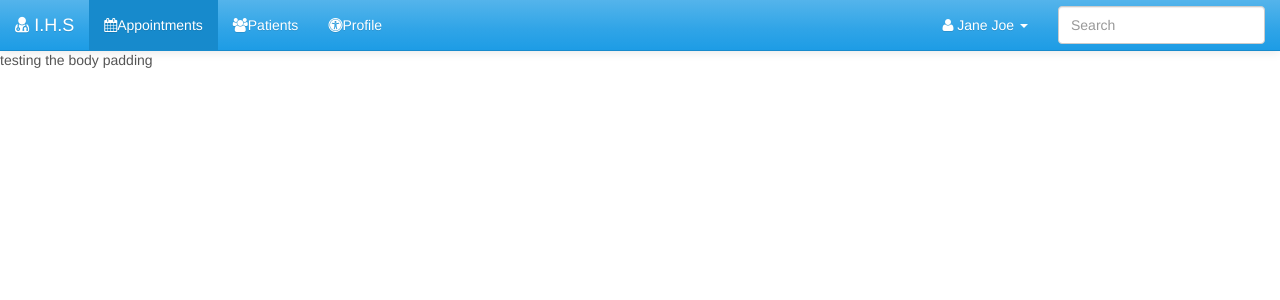
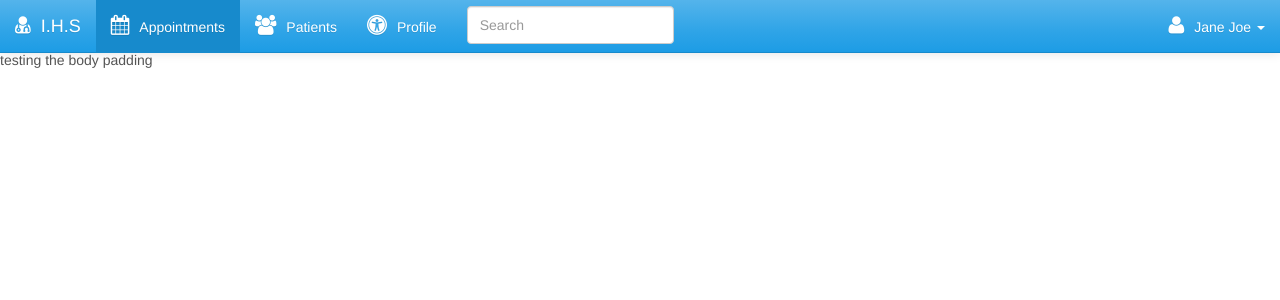
Before and after one commit to MariaSpr/IHS, a PHP site: page / in a window 1280 px wide. Shown: the top 300 px of the page. Run offline with PHP 8.4, Linux system fonts and the light colour scheme; some libraries are stand-ins or nearby versions.

Commit message:
Styled navbar and icons

```diff
--- a/index.html
+++ b/index.html
@@ -24,15 +24,15 @@
                     <span class="icon-bar"></span>
                     <span class="icon-bar"></span>
                 </button>
-                <a class="navbar-brand" href="#"><span class="fa fa-user-md"></span>     I.H.S </a>
+                <a class="navbar-brand" href="#"><span class="fa fa-user-md navIcon"></span>I.H.S </a>
             </div>
             <div class="collapse navbar-collapse" id="bs-example-navbar-collapse-1">
                 <ul class="nav navbar-nav">
-                    <li class="active"><a href="#"> <span class="fa fa-calendar"></span>Appointments <span class="sr-only">(current)</span></a></li>
-                    <li><a href="#"><span class="fa fa-users"></span>Patients</a></li>
-                    <li><a href="#"><span class="fa fa-universal-access"></span>Profile</a></li>
+                    <li class="active"><a href="#"> <span class="fa fa-calendar navIcon"></span>Appointments <span class="sr-only">(current)</span></a></li>
+                    <li><a href="#"><span class="fa fa-users navIcon"></span>Patients</a></li>
+                    <li><a href="#"><span class="fa fa-universal-access navIcon"></span>Profile</a></li>
                 </ul>
-                <form class="navbar-form navbar-right" role="search">
+                <form class="nav navbar-nav navbar-form" role="search">
                     <div class="form-group">
                         <input type="text" class="form-control" placeholder="Search">
                     </div>
@@ -40,11 +40,11 @@
                 </form>
                 <ul class="nav navbar-nav navbar-right">
                     <li class="dropdown">
-                        <a href="#" class="dropdown-toggle" data-toggle="dropdown" role="button" aria-expanded="false"> <span class="fa fa-user"></span> Jane Joe <span class="caret"></span></a>
+                        <a href="#" class="dropdown-toggle" data-toggle="dropdown" role="button" aria-expanded="false"> <span class="fa fa-user navIcon"></span>Jane Joe <span class="caret"></span></a>
                         <ul class="dropdown-menu" role="menu">
-                            <li><a href="#">Profile</a></li>
+                            <li><a href="#"><span class="fa fa-cog navIcon"></span> Profile</a></li>
                             <li class="divider"></li>
-                            <li><a href="#">Logout</a></li>
+                            <li><a href="#"><span class="fa fa-power-off navIcon"></span> Logout</a></li>
                         </ul>
                     </li>
                 </ul>
--- a/styles/mainstyle.css
+++ b/styles/mainstyle.css
@@ -5,3 +5,8 @@ body {
 navbar {
 	border-radius: 0;
 }
+
+.navIcon {
+	font-size: 20px;
+	padding-right: 10px;
+}
```
